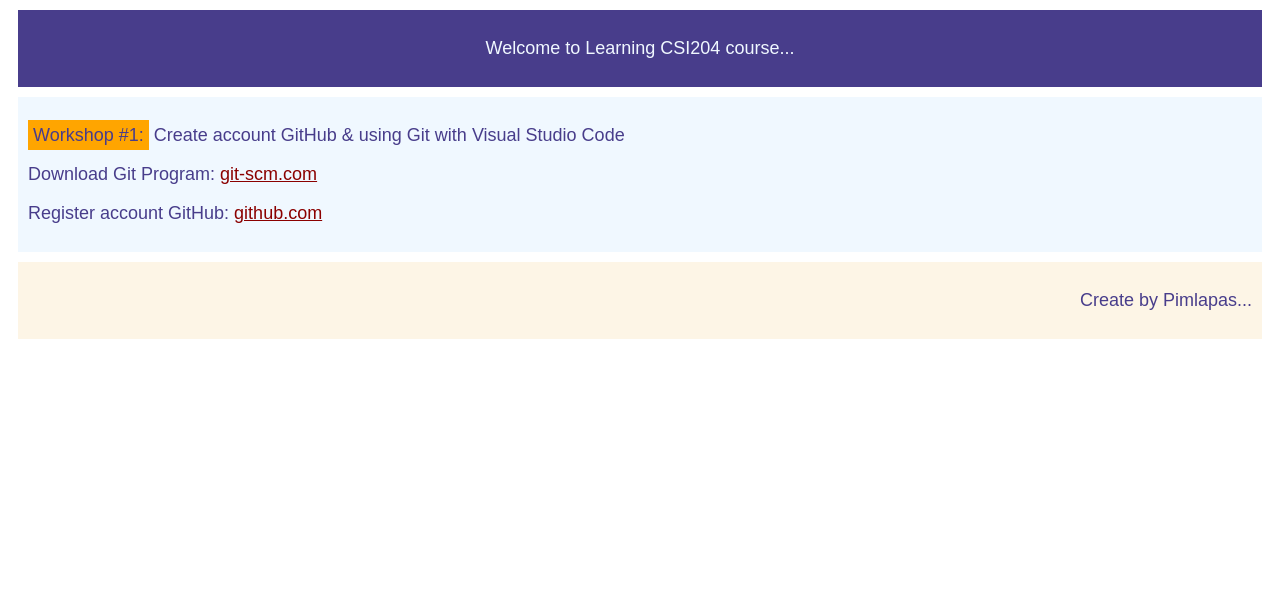
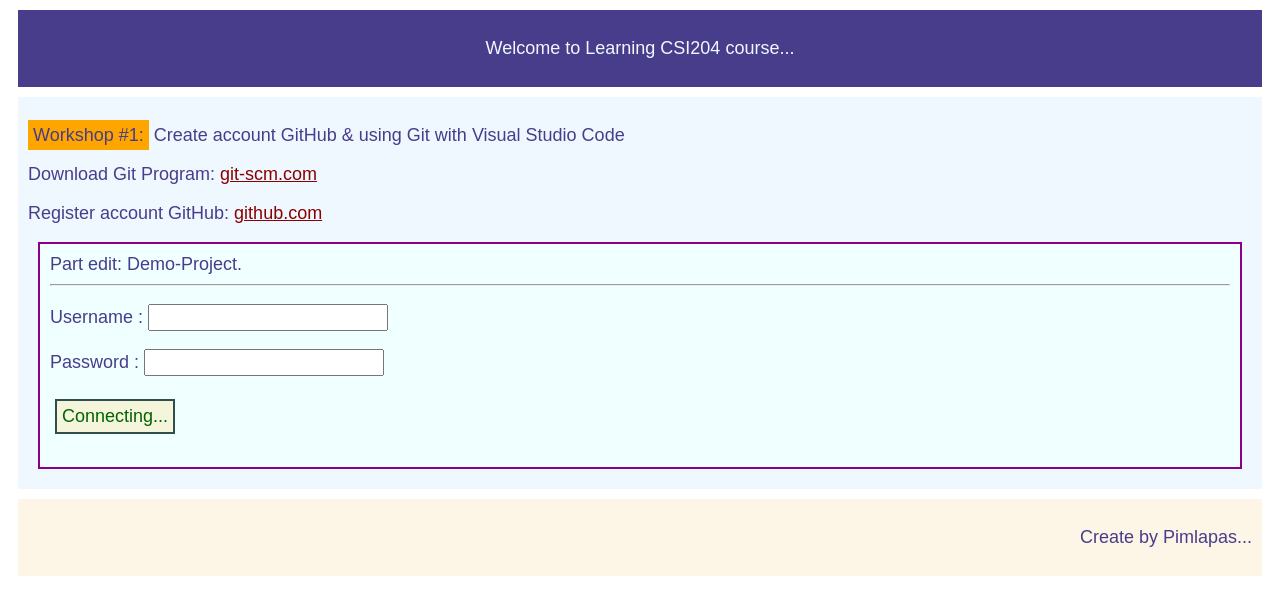
Before and after one commit to amaryp0311/CSI204L001, a plain HTML site: page index.html in a window 1280 px wide. Drawn offline with Linux system fonts and the light colour scheme.

Commit message:
แก้ไขดีไซน์ในหน้า index.html และปรับปรุงสไตล์ใน style.css

```diff
--- a/index.html
+++ b/index.html
@@ -25,6 +25,14 @@
                 github.com
             </a>
         </p>
+        <div style="background-color: azure; border: solid 2px darkmagenta;">
+            <form action="">
+                <label>Part edit: Demo-Project.</label><hr>
+                <p><label>Username : </label><input type="text"></p>
+                <label>Password : </label><input type="password">
+                <p><input type="button" value="Connecting..." class="btn"></p>
+            </form>
+        </div>
     </div>
     <footer style="background-color: oldlace; padding: 10px; margin: 10px;">
         <p style="text-align: right;">Create by Pimlapas...</p>
--- a/style.css
+++ b/style.css
@@ -17,3 +17,21 @@ div{
     padding: 10px;
     margin: 10px;
 }
+
+.btn{
+    background-color: beige;
+    padding: 5px;
+    margin: 5px;
+    color: darkgreen;
+    border: 2px solid darkslategray;
+}
+
+.btn:hover{
+    background-color: darkgreen;
+    color: beige
+}
+
+.btn:active{
+    top: 3px;
+    position: relative;
+}
```
